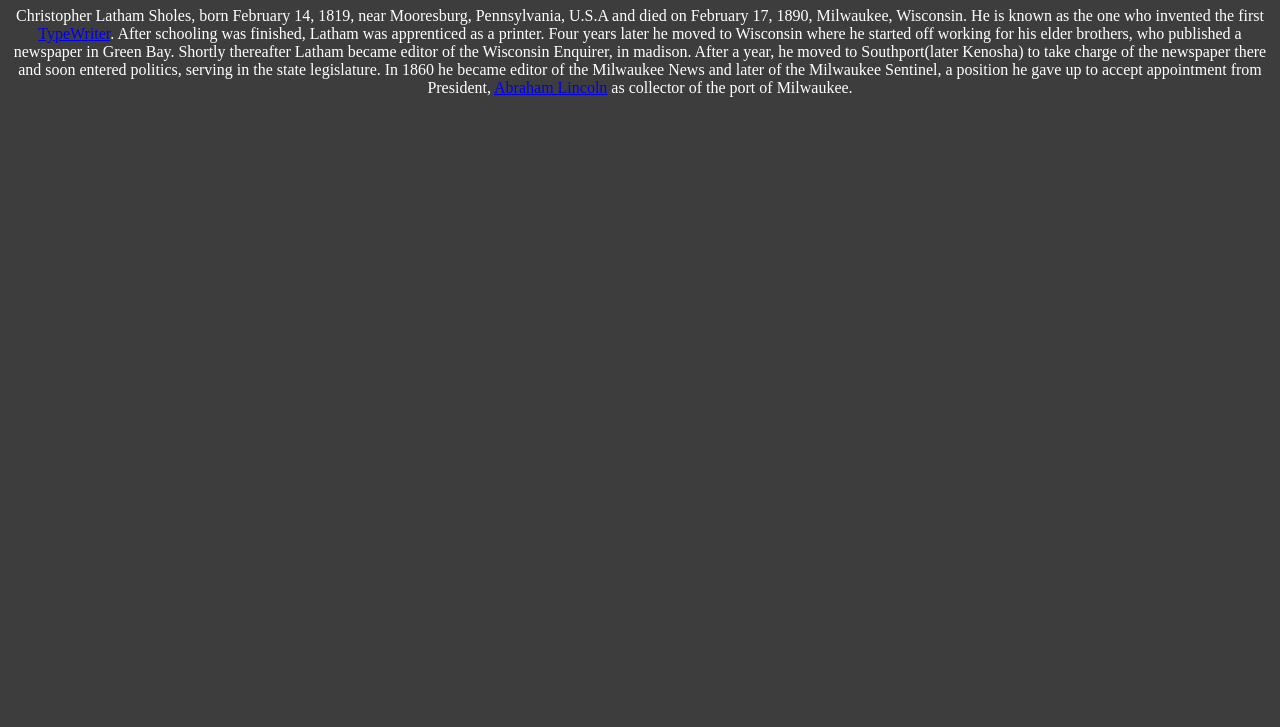
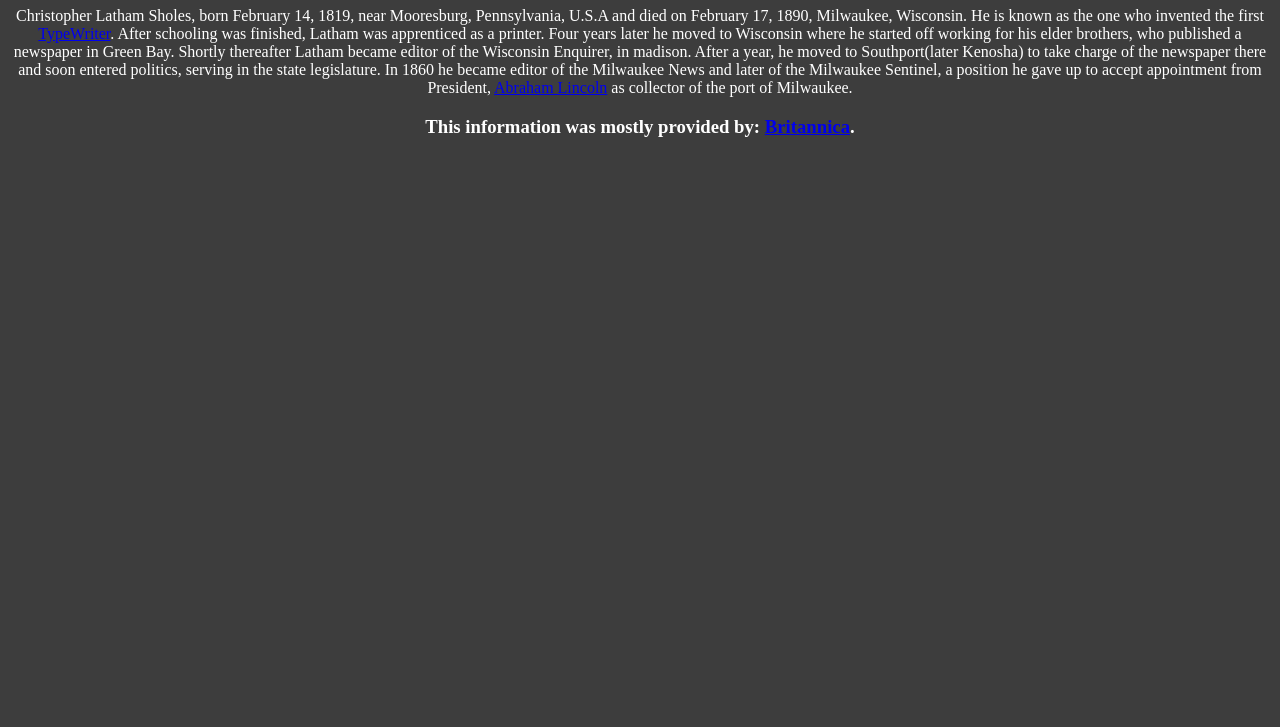
Before and after one commit to TheSkiptitySkep/Encyclopedia, a plain HTML site: page latham.html in a window 1280 px wide. Shown: the part 73-800 px from the top of the page. Drawn offline with Linux system fonts and the light colour scheme.

Commit message:
Update V.1.8.3

```diff
--- a/latham.html
+++ b/latham.html
@@ -10,6 +10,7 @@
 		<center>
 <h1>Christopher Latham Sholes</h1>
 <p>Christopher Latham Sholes, born February 14, 1819, near Mooresburg, Pennsylvania, U.S.A and died on February 17, 1890, Milwaukee, Wisconsin. He is known as the one who invented the first <a href="typewriter.html">TypeWriter</a>. After schooling was finished, Latham was apprenticed as a printer. Four years later he moved to Wisconsin where he started off working for his elder brothers, who published a newspaper in Green Bay. Shortly thereafter Latham became editor of the Wisconsin Enquirer, in madison. After a year, he moved to Southport(later Kenosha) to take charge of the newspaper there and soon entered politics, serving in the state legislature. In 1860 he became editor of the Milwaukee News and later of the Milwaukee Sentinel, a position he gave up to accept appointment from President, <a href="abraham.html">Abraham Lincoln</a> as collector of the port of Milwaukee.</p>
+<h3>This information was mostly provided by: <a href="https://www.britannica.com/">Britannica</a>.</h3>
 		</center>
 	</body>
 </html>
```
